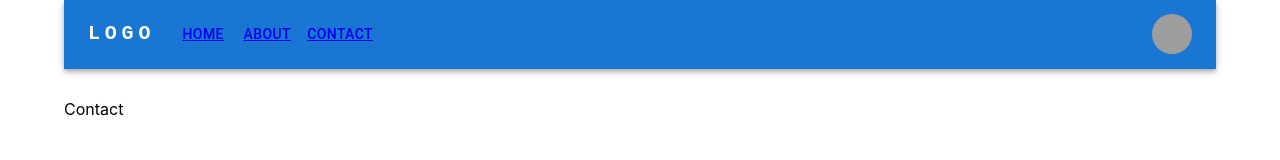
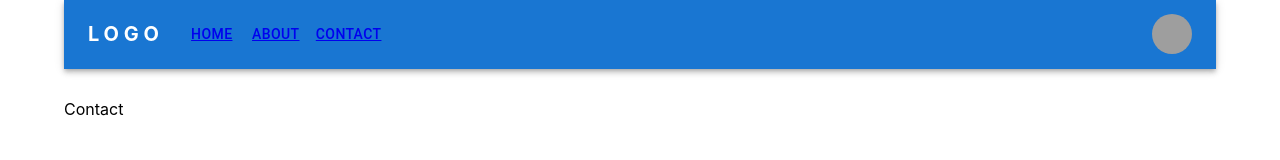
Before and after one commit to ozodbekw/react-test, a React (Vite) app: page /contact in a window 1280 px wide. Shown: the top 160 px of the page. Built offline with nearby package versions, Linux system fonts and the light colour scheme; grey boxes are pictures that could not be loaded.

Commit message:
fix: update font family in Navbar component for consistency

```diff
--- a/src/components/Navbar.tsx
+++ b/src/components/Navbar.tsx
@@ -50,7 +50,7 @@ function Navbar() {
             sx={{
               mr: 2,
               display: { xs: "none", md: "flex" },
-              fontFamily: "monospace",
+              fontFamily: "inter",
               fontWeight: 700,
               letterSpacing: ".3rem",
               color: "inherit",
@@ -103,7 +103,7 @@ function Navbar() {
               mr: 2,
               display: { xs: "flex", md: "none" },
               flexGrow: 1,
-              fontFamily: "monospace",
+              fontFamily: "inter",
               fontWeight: 700,
               letterSpacing: ".3rem",
               color: "inherit",
```
